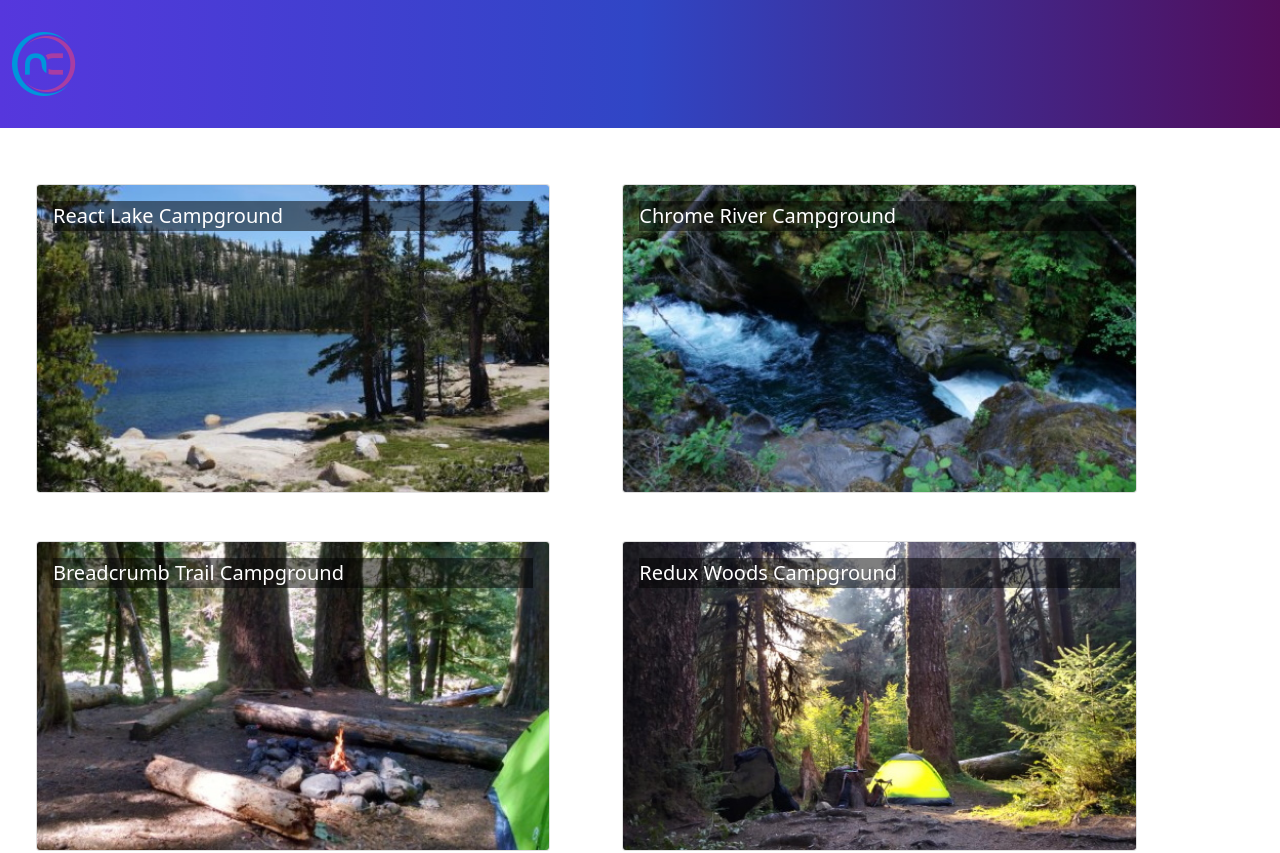
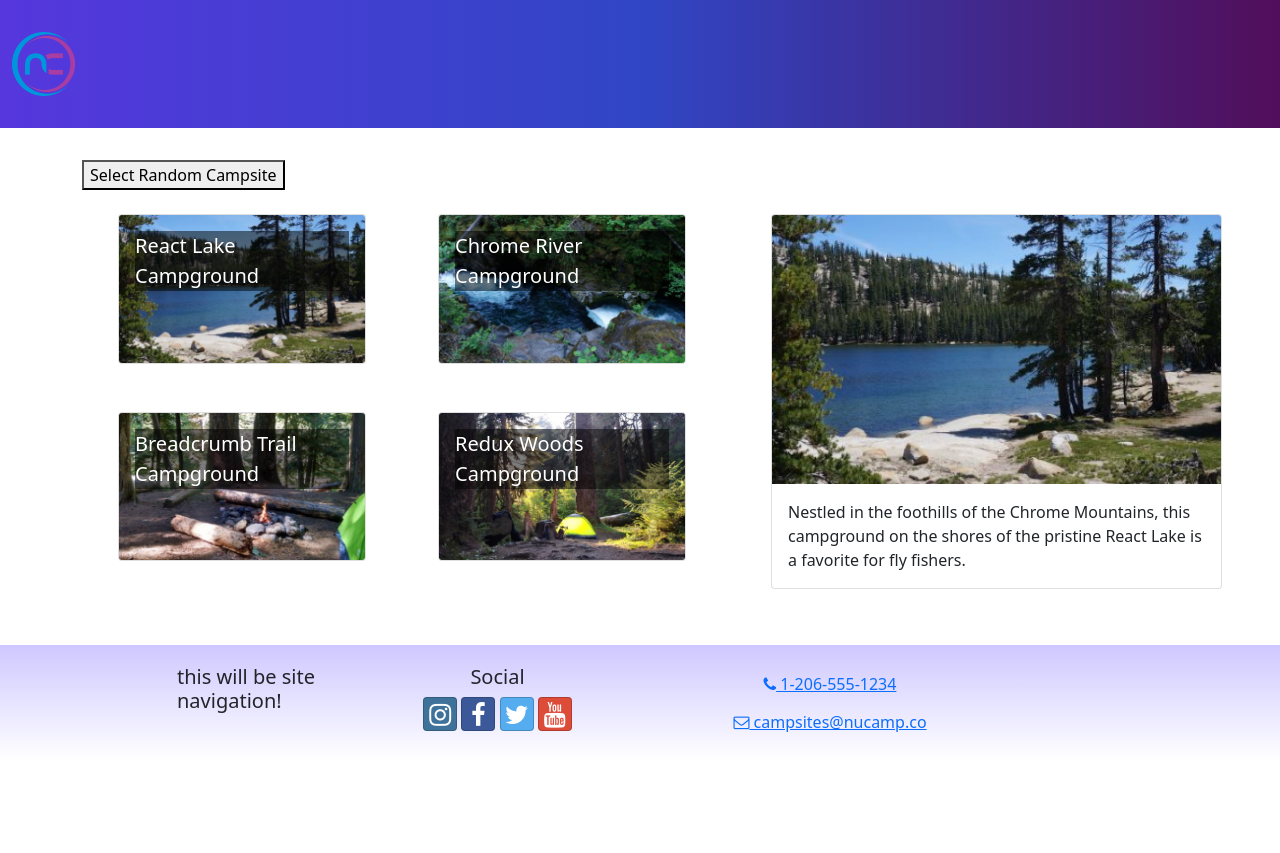
Before and after one commit to ramghar/nucampsiteFolder, a React (Create React App) app: page / in a window 1280 px wide. Shown: the top 853 px of the page. After the commit the page ends 800 px from the top, so only its background shows below. Built offline with nearby package versions, Linux system fonts and the light colour scheme.

Commit message:
CampsitesDirectoryPage and CampsiteDetail

```diff
--- a/src/App.js
+++ b/src/App.js
@@ -1,15 +1,13 @@
-
+import Header from './components/Header';
+import CampsitesDirectoryPage from './pages/CampsitesDirectoryPage';
+import Footer from './components/Footer';
 import './App.css';
-import Header from './components/Header';
-//import { CAMPSITES } from './app/shared/CAMPSITES.js';
-import CampsitesList from './features/campsites/CampsitesList.js';
-import Footer from './components/Footer';
 
 function App() {
   return (
     <div className="App">
       <Header/>
-      <CampsitesList/>
+      <CampsitesDirectoryPage/>
       <Footer/>
     </div>
   );
--- /dev/null
+++ b/src/features/campsites/CampsiteDetail.js
@@ -0,0 +1,18 @@
+import { Card, CardImg, CardText, CardBody, Col } from 'reactstrap'
+
+const CampsiteDetail = ( { campsite } ) => {
+    const { image, name, description } = campsite;
+
+    return (
+        <Col md='12' className='m-4'>
+            <Card>
+                <CardImg top src={image} alt={name}/>
+                <CardBody>
+                    <CardText>{description}</CardText>
+                </CardBody>
+            </Card>
+        </Col>
+
+    )
+}
+export default CampsiteDetail
--- /dev/null
+++ b/src/pages/CampsitesDirectoryPage.js
@@ -0,0 +1,33 @@
+import { Container, Row, Col, Button } from 'reactstrap';
+import CampsiteDetail from '../features/campsites/CampsiteDetail';
+import CampsitesList from '../features/campsites/CampsitesList';
+import { selectRandomCampsite } from '../features/campsites/campsitesSlice';
+
+const CampsitesDirectoryPage = () => {
+    let selectedCampsite = selectRandomCampsite();
+    const toggleCampsite = () => {
+        selectedCampsite = selectRandomCampsite();
+        console.log(selectedCampsite);
+    };
+    return (
+        <Container>
+            <button onClick={() => toggleCampsite()}>
+                Select Random Campsite
+            </button>
+            <Row>
+                <Col sm='5' md='7'>
+                    <CampsitesList />
+                </Col>
+                <Col sm='7' md='5'>
+                    <CampsiteDetail campsite={selectedCampsite} />
+                </Col>
+            </Row>
+        </Container>
+
+
+
+    );
+
+};
+
+export default CampsitesDirectoryPage
```
